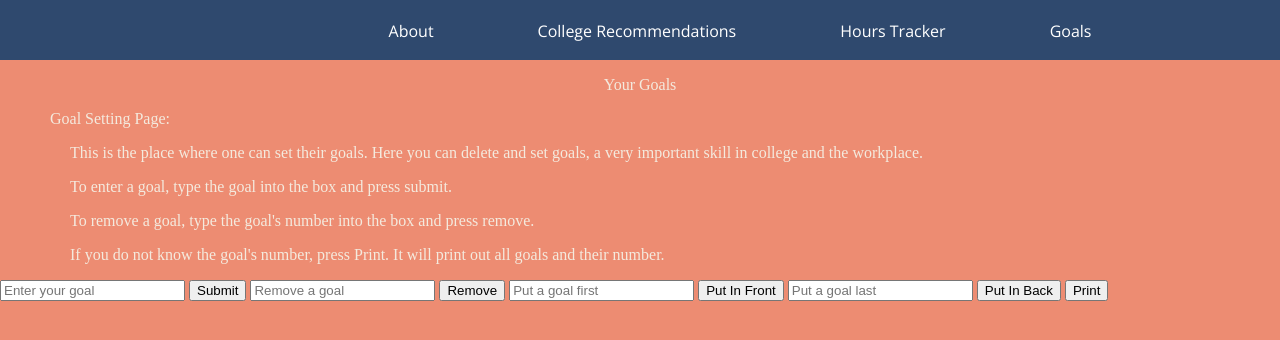
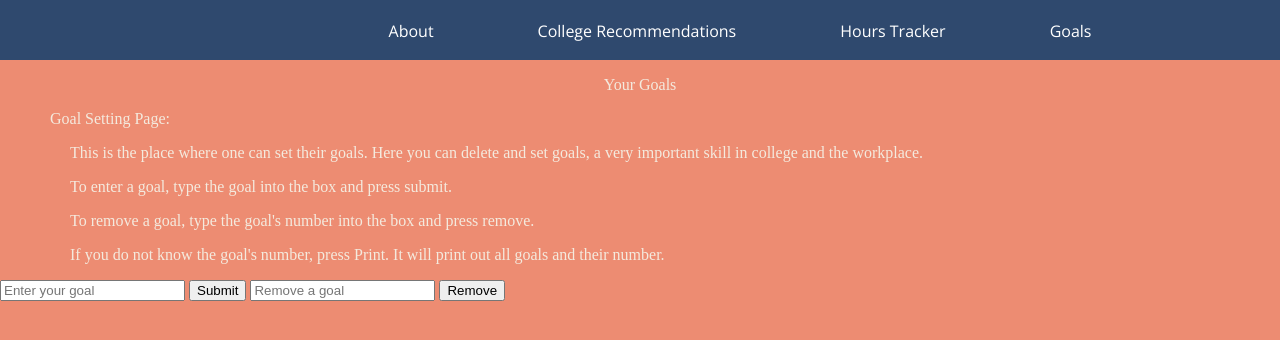
Before and after one commit to ricky02/Volunteer-Goal-Keeping, a plain HTML site: page goals.html in a window 1280 px wide. Shown: the top 340 px of the page. Drawn offline with nearby package versions, Linux system fonts and the light colour scheme.

Commit message:
Update goals.html

```diff
--- a/goals.html
+++ b/goals.html
@@ -38,12 +38,6 @@
     <button class="submit-button" type="submit">Submit</button>
     <input id="userInputRemoveGoals" type="text" placeholder="Remove a goal" >
     <button class="remove-button" type="submit">Remove</button>
-    <input id="FrontGoals" type="text" placeholder="Put a goal first" >
-    <button class="front-button" type="submit">Put In Front</button>
-    <input id="EndGoals" type="text" placeholder="Put a goal last" >
-    <button class="end-button" type="submit">Put In Back</button>
-    <button class="print-button">Print</button>
-
     </body>
     <script src="https://ajax.googleapis.com/ajax/libs/jquery/3.3.1/jquery.min.js"></script>
     <script src="goals.js"></script>
```
